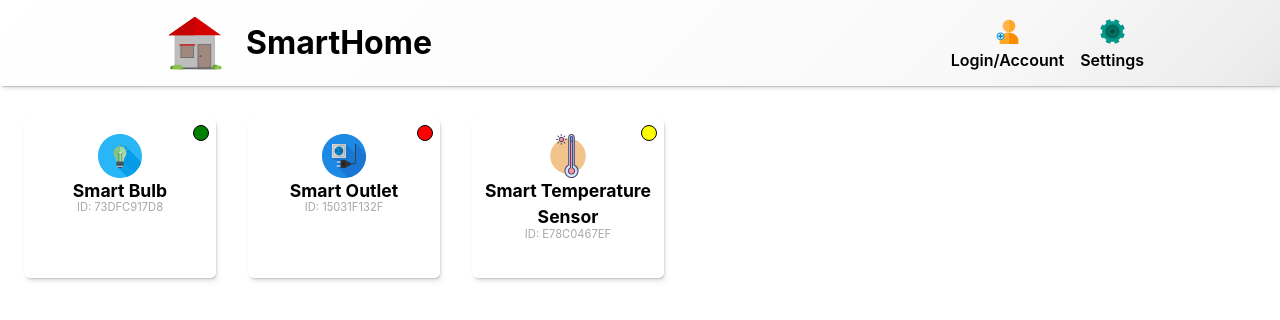
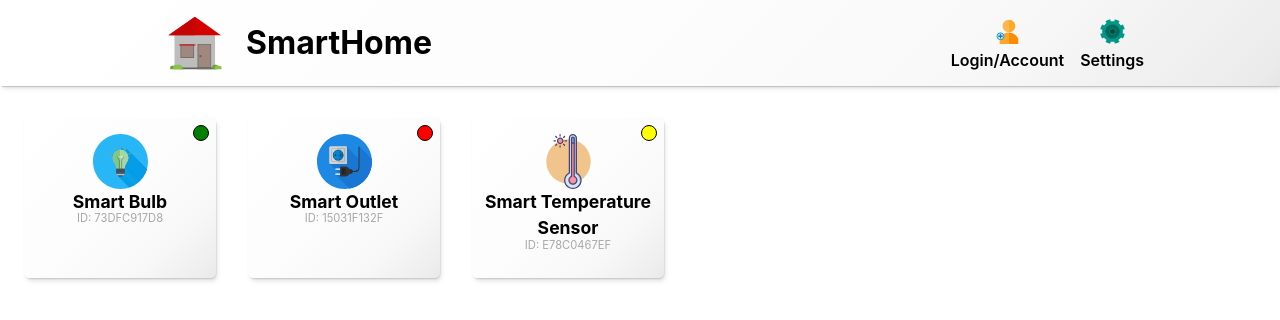
Before and after one commit to TZ-fn/SmartHomeApp, a Next.js app: page / in a window 1280 px wide. Shown: the top 320 px of the page. Built offline with nearby package versions, Linux system fonts and the light colour scheme.

Commit message:
Improve the styling

```diff
--- a/components/DevicesList/DeviceCard/DeviceCard.module.scss
+++ b/components/DevicesList/DeviceCard/DeviceCard.module.scss
@@ -12,6 +12,7 @@
   margin: 1rem 1rem;
   border-radius: var(--border-radius);
   box-shadow: var(--shadow-elevation-low);
+  background-image: var(--background-gradient);
   cursor: pointer;
 
   &:hover {
--- a/components/DevicesList/DeviceCard/DeviceCard.tsx
+++ b/components/DevicesList/DeviceCard/DeviceCard.tsx
@@ -47,7 +47,7 @@ export default function DeviceCard({
 
   return (
     <div className={styles.cardContainer}>
-      <Image width={44} height={44} src={image.src} />
+      <Image width={55} height={55} src={image.src} />
       <p className={styles.deviceName}>{name}</p>
       <p className={styles.deviceID}>ID: {id}</p>
       <p className={styles.connectionState}>
```
